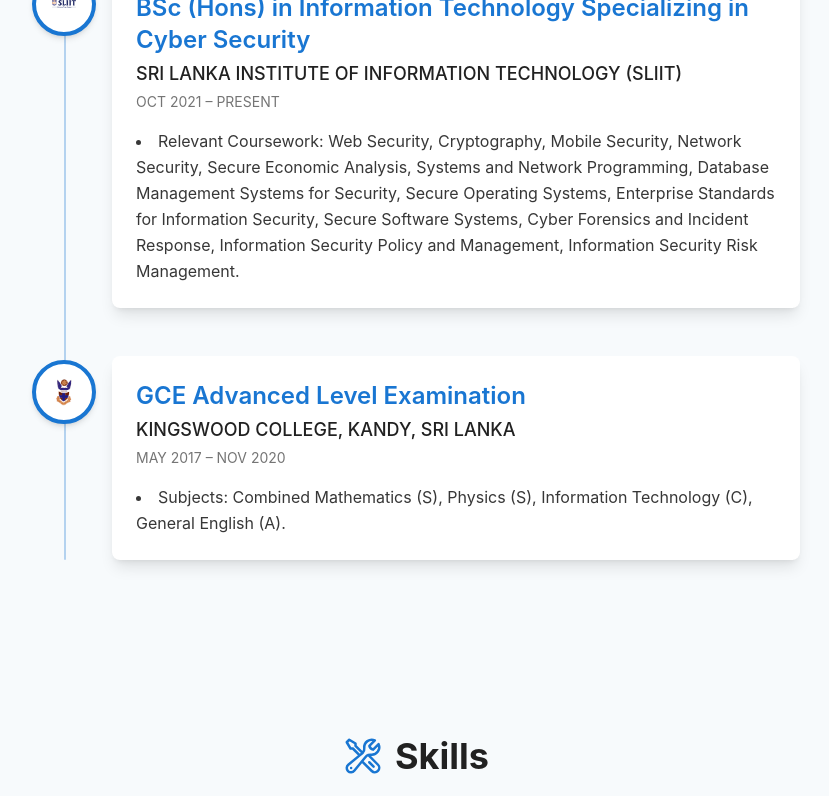
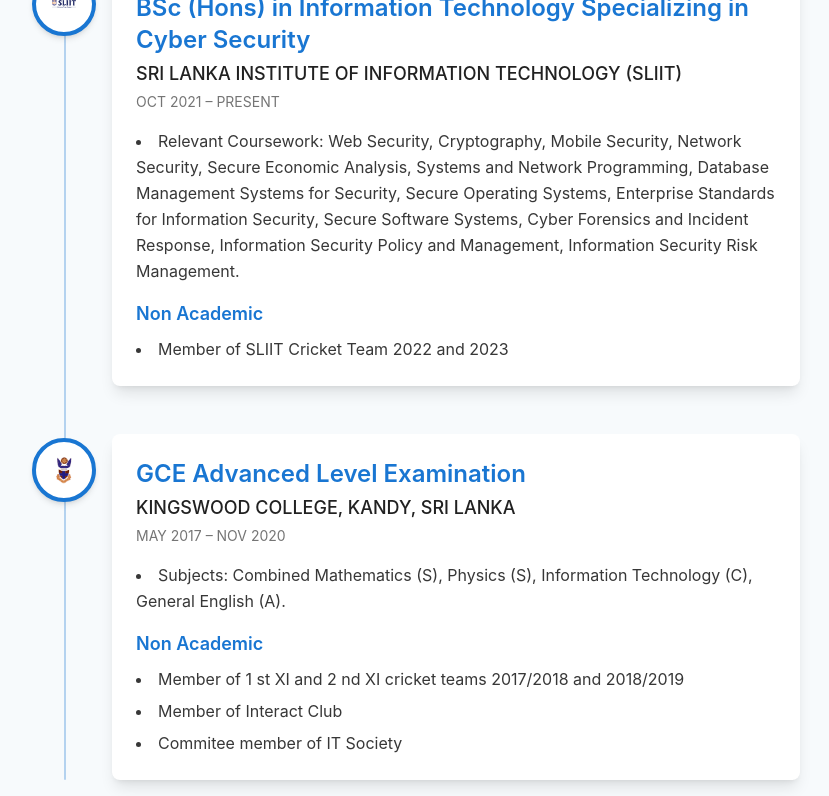
Before and after one commit to Dulitha99/port, a React (Create React App) app: page / in a window 1280 px wide. Shown: the part 3328-4124 px from the top of the page, without its empty margins (224-1053 px from the left). Built offline with nearby package versions, Linux system fonts and the light colour scheme.

Commit message:
Update Education.tsx

```diff
--- a/src/components/Education.tsx
+++ b/src/components/Education.tsx
@@ -10,8 +10,11 @@
     logo: '/sliit.png',
     period: 'OCT 2021 – PRESENT', // Standardized date format
     details: [
-      'Relevant Coursework: Web Security, Cryptography, Mobile Security, Network Security, Secure Economic Analysis, Systems and Network Programming, Database Management Systems for Security, Secure Operating Systems, Enterprise Standards for Information Security, Secure Software Systems, Cyber Forensics and Incident Response, Information Security Policy and Management, Information Security Risk Management.'
+      'Relevant Coursework: Web Security, Cryptography, Mobile Security, Network Security, Secure Economic Analysis, Systems and Network Programming, Database Management Systems for Security, Secure Operating Systems, Enterprise Standards for Information Security, Secure Software Systems, Cyber Forensics and Incident Response, Information Security Policy and Management, Information Security Risk Management.',
     ],
+    nonAcademic: [
+      'Member of SLIIT Cricket Team 2022 and 2023'
+    ]
   },
   {
     id: 2,
@@ -20,8 +23,13 @@
     logo: '/kingswood.png',
     period: 'MAY 2017 – NOV 2020',
     details: [
-      'Subjects: Combined Mathematics (S), Physics (S), Information Technology (C), General English (A).'
+      'Subjects: Combined Mathematics (S), Physics (S), Information Technology (C), General English (A).',
     ],
+    nonAcademic: [
+      'Member of 1 st XI and 2 nd XI cricket teams 2017/2018 and 2018/2019',
+      'Member of Interact Club',
+      'Commitee member of IT Society'
+    ]
   },
 ];
 
@@ -90,6 +98,16 @@
                       ))}
                     </ul>
                   )}
+                  {edu.nonAcademic && edu.nonAcademic.length > 0 && (
+                    <div className="mt-4">
+                      <h4 className="text-lg font-semibold text-accent-light dark:text-accent-dark mb-2">Non Academic</h4>
+                      <ul className="list-disc list-inside space-y-1.5 text-sm sm:text-base text-primary-light dark:text-primary-dark text-opacity-90 dark:text-opacity-90">
+                        {edu.nonAcademic.map((item, idx) => (
+                          <li key={idx} className="leading-relaxed">{item}</li>
+                        ))}
+                      </ul>
+                    </div>
+                  )}
                 </div>
               </motion.div>
             ))}
```
